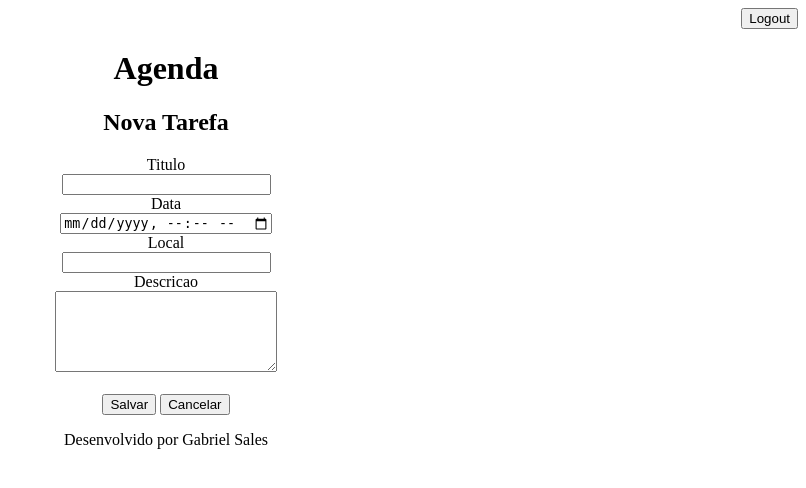
After one commit to leirbag1305/agenda, a Django app: page /agenda/evento/ in a window 1280 px wide. The commit adds this page. Shown: the top 488 px of the page, without its empty margins (474-1280 px from the left). Run offline with Django 3.2, Linux system fonts and the light colour scheme; a user stored in the database is signed in.

Commit message:
Adicionado tela de inserção de de novas tarefas

```diff
--- a/agenda/settings.py
+++ b/agenda/settings.py
@@ -11,6 +11,7 @@ https://docs.djangoproject.com/en/3.1/ref/settings/
 """
 
 from pathlib import Path
+import os
 
 # Build paths inside the project like this: BASE_DIR / 'subdir'.
 BASE_DIR = Path(__file__).resolve().parent.parent
@@ -52,7 +53,6 @@ MIDDLEWARE = [
 
 ROOT_URLCONF = 'agenda.urls'
 
-import  os
 
 TEMPLATES = [
     {
--- a/agenda/urls.py
+++ b/agenda/urls.py
@@ -20,6 +20,11 @@ from django.views.generic import RedirectView
 
 urlpatterns = [
     path('admin/', admin.site.urls),
-    path ('agenda/', views.evento_lista),
-    path ('', RedirectView.as_view(url='/agenda/'))
+    path('agenda/', views.evento_lista),
+    path('agenda/evento/', views.evento),
+    path('agenda/evento/submit', views.submit_evento),
+    path('login/', views.login_user),
+    path('login/submit', views.login_submit),
+    path('', RedirectView.as_view(url='/agenda/')),
+    path('logout/', views.logout_user),
 ]
--- a/core/admin.py
+++ b/core/admin.py
@@ -5,6 +5,7 @@ from core.models import Evento
 
 class EventoAdmin(admin.ModelAdmin):
     list_display = ('titulo', 'data_evento', 'data_criacao')
-    list_filter = ('usuario','data_evento')
+    list_filter = ('usuario', 'data_evento')
+
 
 admin.site.register(Evento, EventoAdmin)
--- a/core/models.py
+++ b/core/models.py
@@ -1,16 +1,19 @@
 from django.db import models
 from django.contrib.auth.models import User
 # Create your models here.
+
 
 class Evento(models.Model):
     titulo = models.CharField(max_length=100)
     descricao = models.TextField(blank=True, null=True)
     data_evento = models.DateTimeField(verbose_name='Data do Evento')
     data_criacao = models.DateTimeField(auto_now=True)
+    local = models.CharField(max_length=100, null=True)
     usuario = models.ForeignKey(User, on_delete=models.CASCADE)
 
     class Meta:
-        db_table = 'evento'     #Renomea a tabela de core_evento para evento
+        # Renomea a tabela de core_evento para evento
+        db_table = 'evento'
 
     def __str__(self):
         return self.titulo
--- a/core/views.py
+++ b/core/views.py
@@ -1,9 +1,59 @@
-from django.shortcuts import render
+from django.shortcuts import render, redirect
 from core.models import Evento
-
+from django.contrib.auth.decorators import login_required
+from django.contrib.auth import authenticate, login, logout
+from django.contrib import messages
 # Create your views here.
 
+
+def login_user(request):
+    return render(request, 'login.html')
+
+
+def logout_user(request):
+    logout(request)
+    return redirect('/')
+
+
+def login_submit(request):
+    if request.POST:
+        username = request.POST.get('username')
+        password = request.POST.get('password')
+        user = authenticate(username=username, password=password)
+        if user is not None:
+            login(request, user)
+            return redirect('/')
+        else:
+            messages.error(request, "Usuario ou senha Invalido!")
+
+    return redirect('/')
+
+
+@login_required(login_url='/login/')
 def evento_lista(request):
-    evento = Evento.objects.all()
-    dados = {'eventos':evento}
+    usuario = request.user
+    evento = Evento.objects.filter(usuario=usuario)
+    dados = {'eventos': evento}
     return render(request, 'agenda.html', dados)
+
+
+@login_required(login_url='/login/')
+def evento(request):
+    return render(request, 'evento.html')
+
+
+@login_required(login_url='/login/')
+def submit_evento(request):
+    if request.POST:
+        titulo = request.POST.get('titulo')
+        data_evento = request.POST.get('data_evento')
+        descricao = request.POST.get('descricao')
+        local = request.POST.get('local')
+        usuario = request.user
+        Evento.objects.create(titulo=titulo,
+                              data_evento=data_evento,
+                              descricao=descricao,
+                              local=local,
+                              usuario=usuario)
+
+    return redirect("/")
--- /dev/null
+++ b/templates/evento.html
@@ -0,0 +1,32 @@
+{% extends "model-page.html" %}
+
+{% block content %}
+
+<div align="center">
+    <form action="submit" method="POST">{% csrf_token %}
+        <h2>Nova Tarefa</h2>
+        <label>Titulo</label>
+        <br>
+        <input type="text" name="titulo" size="23">
+        <br>
+        <label>Data</label>
+        <br>
+        <input type="datetime-local" name="data_evento">
+        <br>
+        <label>Local</label>
+        <br>
+        <input type="text" name="local" size="23">
+        <br>
+        <label>Descricao</label>
+        <br>
+        <textarea name="descricao" rows="5" cols="25"></textarea>
+        <br>
+        <br>
+        <button type="submit">Salvar</button>
+        <a href="/">
+            <button type="button">Cancelar</button>
+        </a>
+    </form>
+</div>
+
+{% endblock %}
--- a/templates/model-header.html
+++ b/templates/model-header.html
@@ -1,3 +1,8 @@
 <meta charset="UTF-8">
 <title>Agenda</title>
-<h1>Agendamentos</h1>
+<div align="right">
+    <a href="/logout">
+        <button type="button">Logout</button>
+    </a>
+</div>
+<h1>Agenda</h1>
--- a/templates/model-page.html
+++ b/templates/model-page.html
@@ -1,5 +1,6 @@
 <!DOCTYPE html>
 <html lang="en">
+<div align="center">
     <head>
         {% include "model-header.html" %}
     </head>
@@ -7,4 +8,5 @@
         {% block content %} {% endblock %}
         {% include "model-footer.html"%}
     </body>
+</div>
 </html>
```
Also changed, not shown: templates/agenda.html (+10 -3 lines), templates/login.html (added, +24 -0 lines), core/migrations/0003_evento_local.py (added), db.sqlite3. Lines whose indentation alone changed are shown as unchanged.
